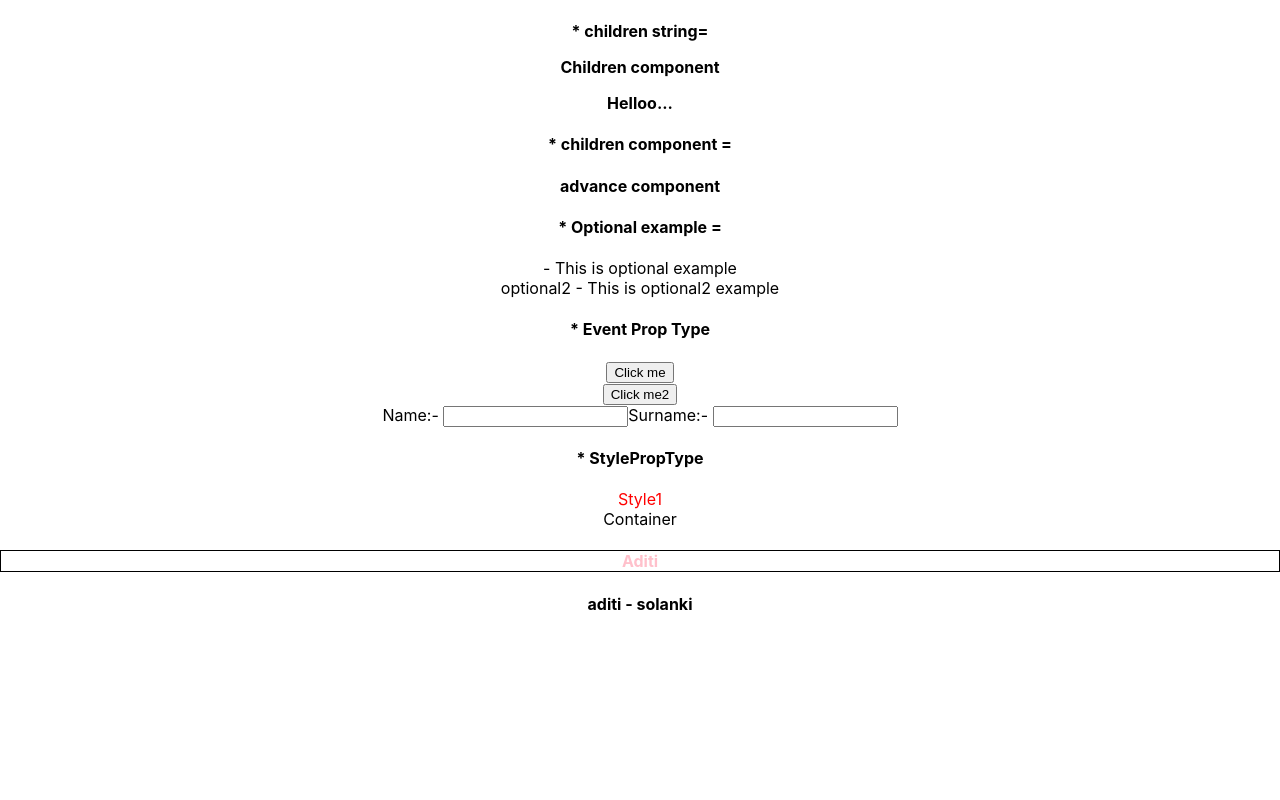
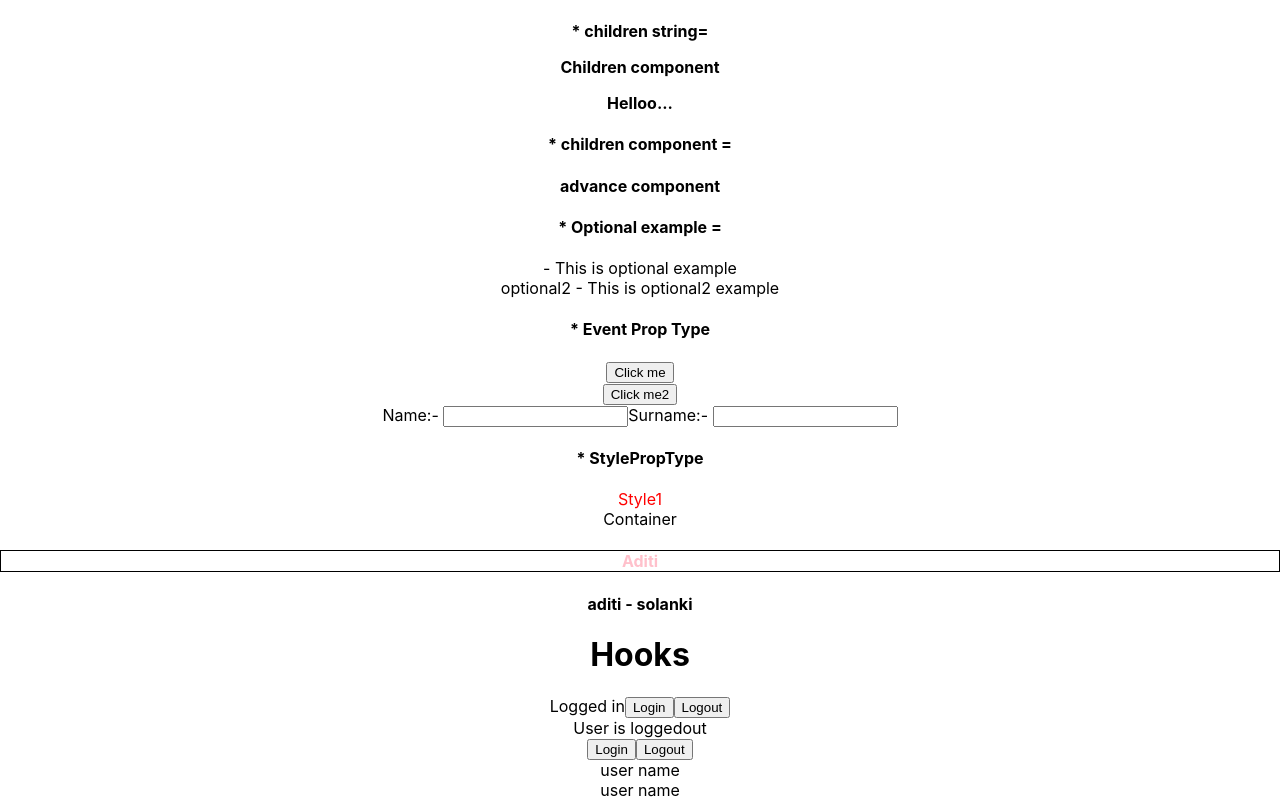
Before and after one commit to aditisolanki71/react-typescript-practice, a React (Create React App) app: page / in a window 1280 px wide. Shown: the part 389-1189 px from the top of the page. Before the commit the page ends 1024 px from the top, so only its background shows below. Built offline with nearby package versions, Linux system fonts and the light colour scheme.

Commit message:
usestate hook

```diff
--- a/src/App.tsx
+++ b/src/App.tsx
@@ -4,6 +4,7 @@
 import EventPropType from "./components/EventPropType/EventPropType"
 import StylePropType from "./components/StylePropType/StylePropType"
 import ExtraPropType from "./components/ExtraPropType/ExtraPropType"
+import StateHook from './components/hooks/stateHook/StateHook';
 function App() {
   const personObject = {
     first: "Adi",
@@ -37,6 +38,9 @@
       <EventPropType />
       <StylePropType />
       <ExtraPropType />
+      <h1>Hooks</h1>
+      <StateHook />
+
     </div>
   );
 }
--- /dev/null
+++ b/src/components/hooks/stateHook/LoggedIn.tsx
@@ -0,0 +1,19 @@
+import { useState } from "react";
+const LoggedIn = () => {
+   const [isLoggedIn,setIsLoggedIn] = useState(false);
+   const handleLogin = () => {
+      setIsLoggedIn(true);
+   }
+   const handleLogout = () => {
+      setIsLoggedIn(false);
+   }
+   return (
+      <div>
+         Logged in
+         <button onClick={handleLogin}>Login</button>
+         <button onClick={handleLogout}>Logout</button>
+         <div>User is {isLoggedIn ? 'loggedin' : 'loggedout'}</div>
+      </div>
+   )
+}
+export default LoggedIn;
--- /dev/null
+++ b/src/components/hooks/stateHook/StateHook.tsx
@@ -0,0 +1,12 @@
+import LoggedIn from "./LoggedIn";
+import User from "./User";
+
+const StateHook = () => {
+   return (
+      <div>
+         <LoggedIn />
+         <User />
+      </div>
+   )
+}
+export default StateHook;
--- /dev/null
+++ b/src/components/hooks/stateHook/User.tsx
@@ -0,0 +1,26 @@
+import { useState } from "react";
+type authUser = {
+   name: string,
+   email: string
+}
+const User = () => {
+   const [user,setUser] = useState<null | authUser>(null);
+   const handleLogin = () => {
+      setUser({
+         name: "Aditi",
+         email: "adtsolanki22@gmail.com"
+      })
+   }
+   const handleLogout = () => {
+      setUser(null)
+   }
+   return (
+      <div>
+         <button onClick={handleLogin}>Login</button>
+         <button onClick={handleLogout}>Logout</button>
+         <div>user name {user?.name}</div>
+         <div>user name {user?.email}</div>
+      </div>
+   )
+}
+export default User;
```
